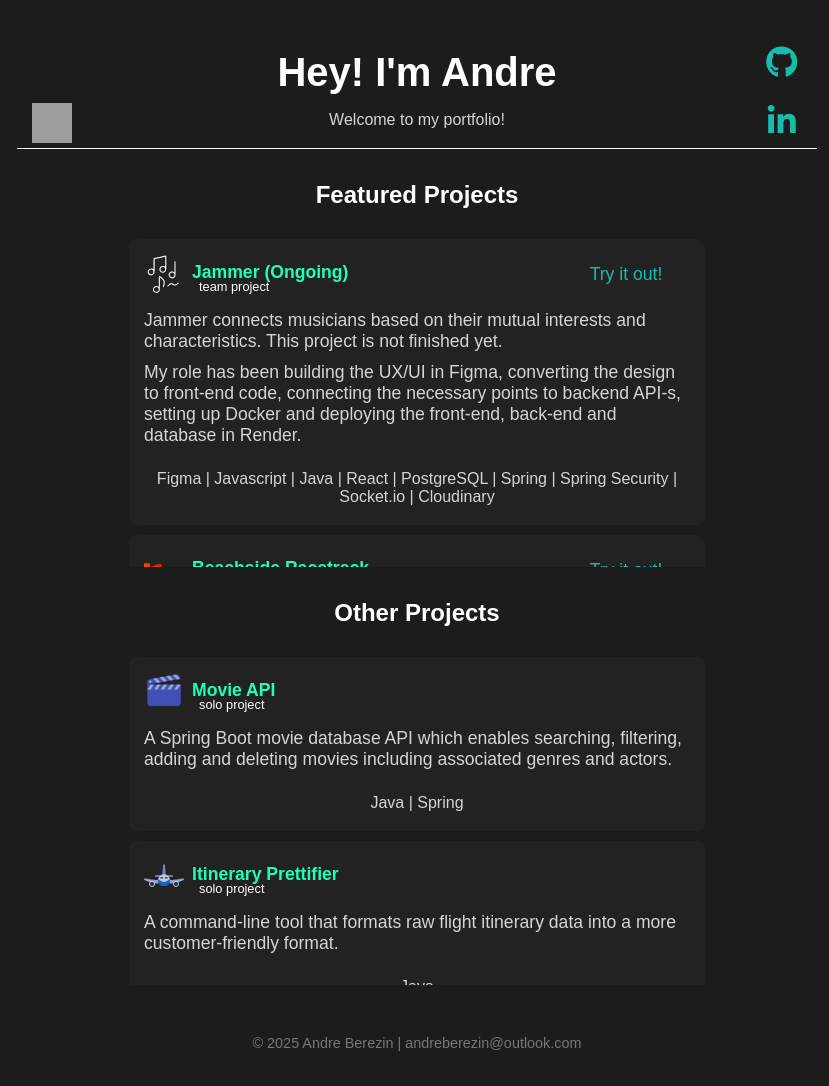
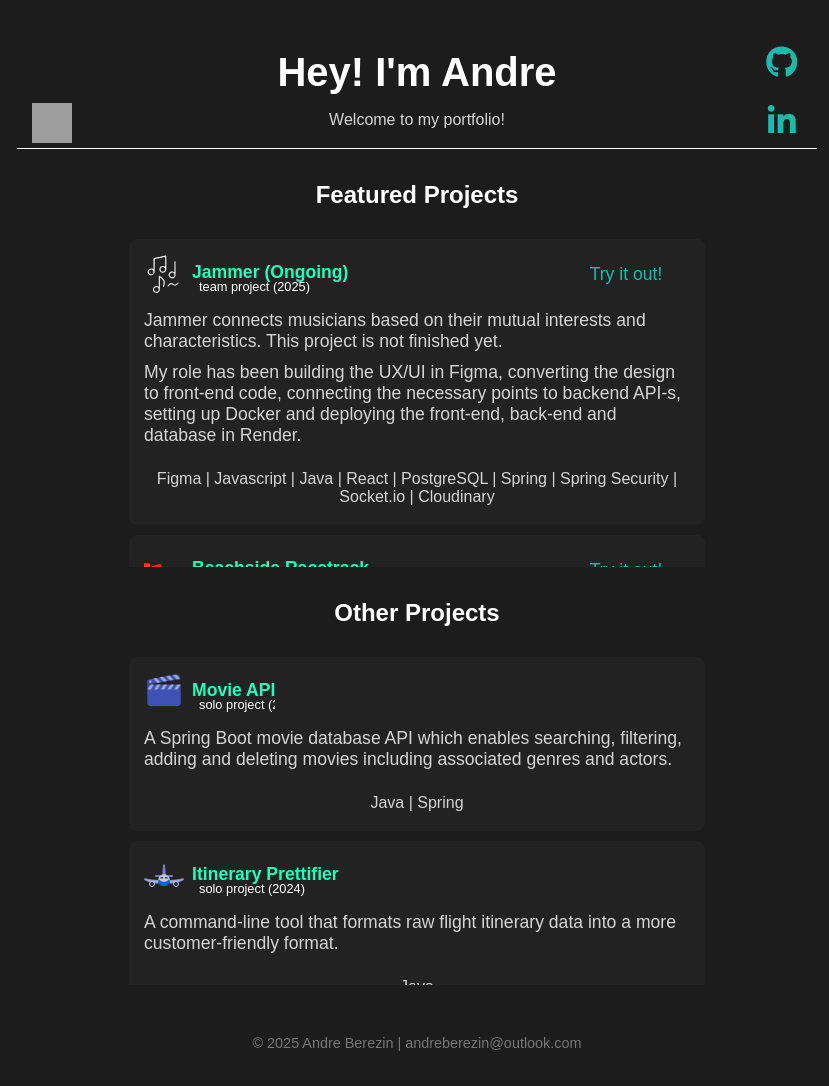
Before and after one commit to andreberezin/andreberezin.github.io, a Jekyll site: the page built from README.md, in a window 1280 px wide. Shown: the whole page, without its empty margins (223-1052 px from the left). Built offline with Jekyll 4.4.1, drawn with Linux system fonts in a browser that asks for light colours; our own code applies the rules of GitHub Pages for plain Markdown files; grey boxes are pictures that could not be loaded.

Commit message:
added years

```diff
--- a/_layouts/default.html
+++ b/_layouts/default.html
@@ -67,7 +67,7 @@
         <div class="project-item">
             <div class='title-row'>
                 <a href='https://github.com/andreberezin/match-me' class='github-link' target="_blank" title='Github repository'>
-                    <div class='title-wrapper' data-type-en='team project' data-type-ee='tiimiprojekt'>
+                    <div class='title-wrapper' data-type-en='team project (2025)' data-type-ee='tiimiprojekt (2025)'>
                         <div class='title' data-type='team project'>
                             <img src='../assets/icons/match-me-icon.svg' alt='Jammer' class='icon jammer'/>
                             <p class='project-name' lang='en'>Jammer (Ongoing)</p>
@@ -89,7 +89,7 @@
         <div class="project-item">
             <div class='title-row'>
                 <a href='https://github.com/andreberezin/racetrack' class='github-link' target="_blank" title='Github repository'>
-                    <div class='title-wrapper' data-type-en='team project' data-type-ee='tiimiprojekt'>
+                    <div class='title-wrapper' data-type-en='team project (2024)' data-type-ee='tiimiprojekt (2024)'>
                         <div class='title' data-type='team project'>
                             <img src='../assets/icons/f1-icon.png' alt='Racetrack' class='icon'/>
                             <p class='project-name' lang='en'>Beachside Racetrack</p>
@@ -121,7 +121,7 @@
         <div class="project-item">
             <div class='title-row'>
                 <a href='https://github.com/andreberezin/movie-api' class='github-link' target="_blank" title='Github repository'>
-                    <div class='title-wrapper' data-type-en='solo project' data-type-ee='sooloprojekt'>
+                    <div class='title-wrapper' data-type-en='solo project (2024)' data-type-ee='sooloprojekt (2024)'>
                         <div class='title'>
                             <img src='../assets/icons/movie-icon.png' alt='Movie API' class='icon'/>
                             <p class='project-name' lang='en'>Movie API</p>
@@ -138,7 +138,7 @@
         <div class="project-item">
             <div class='title-row'>
                 <a href='https://github.com/andreberezin/itinerary-prettifier' class='github-link' target="_blank" title='Github repository'>
-                    <div class='title-wrapper' data-type-en='solo project' data-type-ee='sooloprojekt'>
+                    <div class='title-wrapper' data-type-en='solo project (2024)' data-type-ee='sooloprojekt (2024)'>
                         <div class='title'>
                             <img src='../assets/icons/airplane-icon.png' alt='Itinerary Prettifier' class='icon'/>
                             <p class='project-name' lang='en'>Itinerary Prettifier</p>
@@ -155,7 +155,7 @@
         <div class="project-item">
             <div class='title-row'>
                 <a href='https://github.com/andreberezin/cypher' class='github-link' target="_blank" title='Github repository'>
-                    <div class='title-wrapper' data-type-en='team project' data-type-ee='tiimiprojekt'>
+                    <div class='title-wrapper' data-type-en='team project (2024)' data-type-ee='tiimiprojekt (2024)'>
                         <div class='title'>
                                 <img src='../assets/icons/encrypt-icon.png' alt='Cypher Notes' class='icon'/>
                             <p class='project-name' lang='en'>Cypher Notes</p>
@@ -172,7 +172,7 @@
         <div class="project-item">
             <div class='title-row'>
                 <a href='https://github.com/andreberezin/notes' class='github-link' target="_blank" title='Github repository'>
-                    <div class='title-wrapper' data-type-en='team project' data-type-ee='tiimiprojekt'>
+                    <div class='title-wrapper' data-type-en='team project (2024)' data-type-ee='tiimiprojekt (2024)'>
                         <div class='title'>
                             <img src='../assets/icons/notes-icon.png' alt='Notes tool' class='icon'/>
                             <p class='project-name' lang='en'>Notes tool</p>
```
